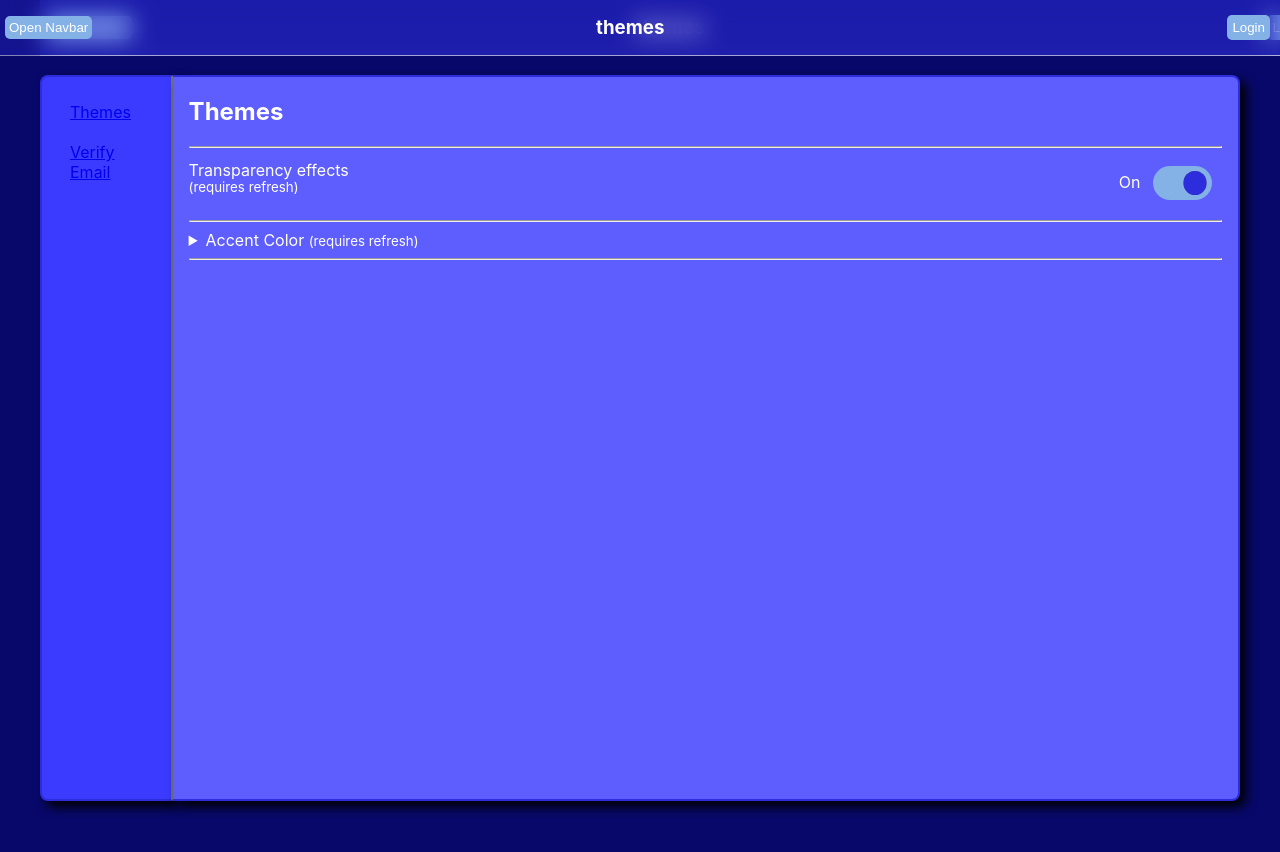
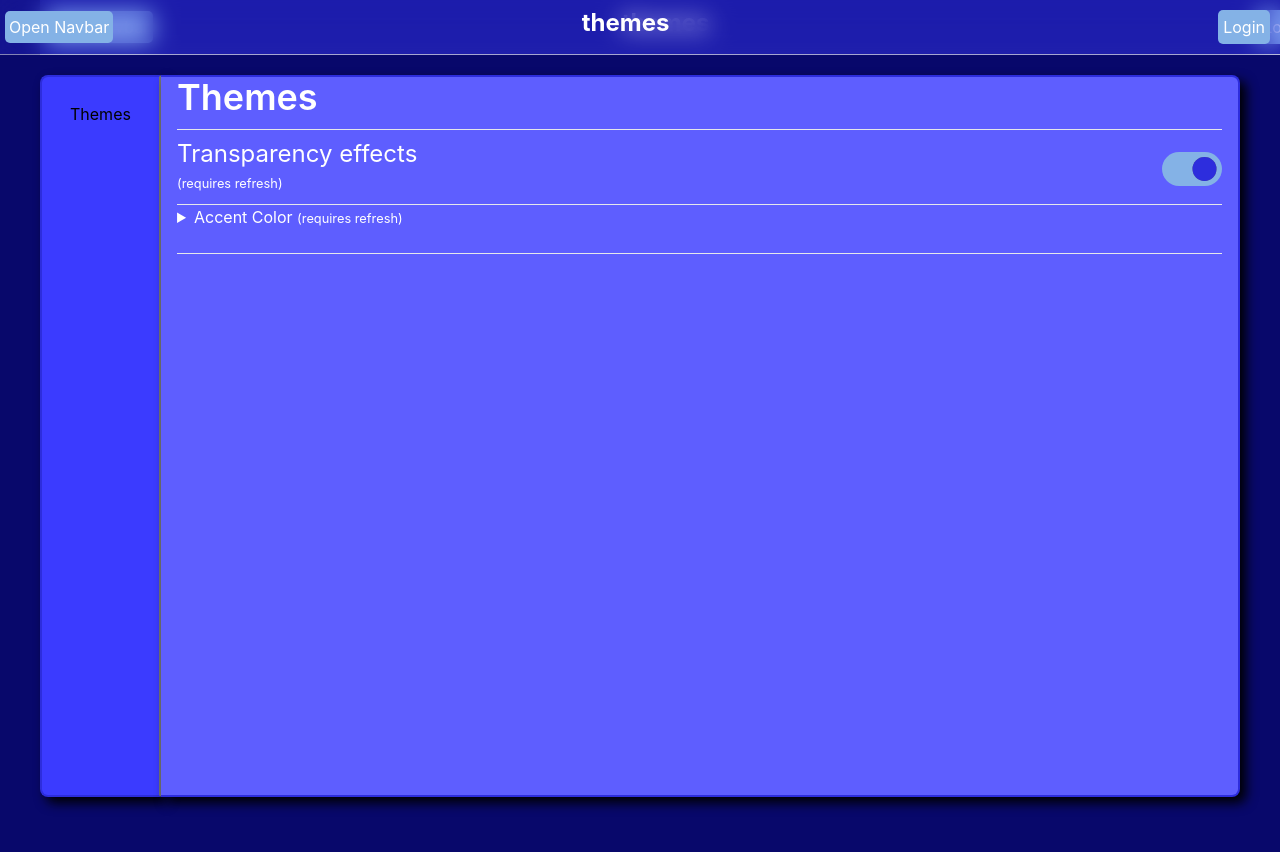
Before and after one commit to acid4sigmas/acid4sigmas-frontend, a React (Create React App) app: page /settings/themes in a window 1280 px wide. Shown: the top 852 px of the page. Built offline with nearby package versions, Linux system fonts and the light colour scheme.

Commit message:
added tailwind css

```diff
--- a/package.json
+++ b/package.json
@@ -48,6 +48,7 @@
   },
   "devDependencies": {
     "gh-pages": "^6.1.1",
-    "sass": "^1.77.8"
+    "sass": "^1.77.8",
+    "tailwindcss": "^3.4.10"
   }
 }
--- a/src/index.css
+++ b/src/index.css
@@ -1,3 +1,7 @@
+@tailwind base;
+@tailwind components;
+@tailwind utilities;
+
 :root {
   --primary-text-color: #ffffff;
   --primary-color: #2d2ddd;
@@ -29,3 +33,20 @@ code {
   font-family: source-code-pro, Menlo, Monaco, Consolas, 'Courier New',
     monospace;
 }
+
+
+h1 {
+  @apply text-4xl font-bold mb-4;
+}
+
+h2 {
+  @apply text-3xl font-semibold mb-3;
+}
+
+h3 {
+  @apply text-2xl font-medium mb-2;
+}
+
+p {
+  @apply text-base text-gray-600;
+}
--- a/src/tsx/Settings.tsx
+++ b/src/tsx/Settings.tsx
@@ -40,12 +40,14 @@ export default function Settings() {
             <Link to="/settings/themes">Themes</Link>
             <br/>
             <br />
-            <Link to="/settings/verify_email">Verify Email</Link>
-            <br />
-            <br />
             {loggedIn ? (
+                <div>
+                <Link to="/settings/verify_email">Verify Email</Link>
+                <br />
+                <br />
                 <div className="logout-btn">
                   <button onClick={handleLogout}>Logout</button>
+                </div>
                 </div>
               ) : (
                 <div></div>
--- a/src/tsx/Settings/Themes.tsx
+++ b/src/tsx/Settings/Themes.tsx
@@ -53,18 +53,17 @@ export default function SettingsThemes() {
             <div className="settings-content">
               <div className="settings-content-container">
                 <div className="settings-content-container-inner">
-                  <h2>Themes</h2>
+                  <h2 className="text-4xl font-semibold mb-3">Themes</h2>
                   <hr />
                   <div>
                     <div className="transparency-effects-container">
-                      <div className="transparency-effects-container-text">
-                        <p>Transparency effects</p>
-                        <p className="small-p">
+                      <div className="mt-2">
+                        <p className="text-2xl">Transparency effects</p>
+                        <p className="mb-2">
                           <small>(requires refresh)</small>
                         </p>
                       </div>
-                      <div className="transparency-effects-toggle-container">
-                        <p className="transparency-effects-toggle-text">On</p>
+                      <div className="mt-3">
                         <label className="transparency-effects-toggle-switch">
                           <input
                             type="checkbox"
@@ -86,7 +85,8 @@ export default function SettingsThemes() {
                       </summary>
                       <SelectableColorBox />
                     </details>
-                    <hr />
+                    <br />
+                    <hr/>
                   </div>
                 </div>
               </div>
--- a/src/tsx/Settings/VerifyEmail.tsx
+++ b/src/tsx/Settings/VerifyEmail.tsx
@@ -122,7 +122,7 @@ export default function VerifyEmail() {
                     <div className="settings-content">
                         <div className="settings-content-container">
                             <div className="settings-content-container-inner">
-                                <h2>Verify Email</h2>
+                                <h2 className="texta">Verify Email</h2>
                                 <hr/>
                                 <div>
                                     {account?.email ?
@@ -158,9 +158,7 @@ export default function VerifyEmail() {
                                         <label>Enter your verification code</label>
                                         <br/>
                                         <br/>
-                                        <div className="verify-code-field">
-
-                                        </div>
+                                        <h1 className="text-3xl font-bold underline">d</h1>
                                     </form>
                                 </div>
                             </div>
--- a/src/tsx/Topbar.tsx
+++ b/src/tsx/Topbar.tsx
@@ -70,13 +70,13 @@ export default function TopBar() {
             </div>
             <div className="current-page-header-container">
                 <div className='current-page-header-container-inner'>
-                    <h3>{pageName}</h3>
+                    <h3 className='font-bold'>{pageName}</h3>
                 </div>
             </div>
             {account ? (
             <div className='acc-top-bar-container'>
                 <div className='acc-top-bar-container'>
-                    <h4>{account.username}</h4>
+                    <h4 className='font-bold'>{account.username}</h4>
                 </div>
             </div>
             ) : (
--- /dev/null
+++ b/tailwind.config.js
@@ -0,0 +1,10 @@
+/** @type {import('tailwindcss').Config} */
+module.exports = {
+  content: [
+    "./src/**/*.{js,jsx,ts,tsx}",
+  ],
+  theme: {
+    extend: {},
+  },
+  plugins: [],
+}
```
